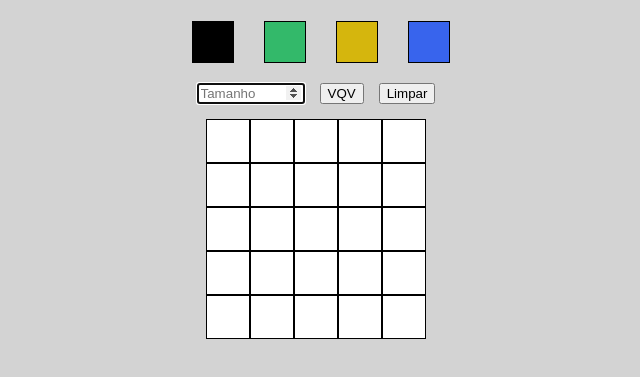
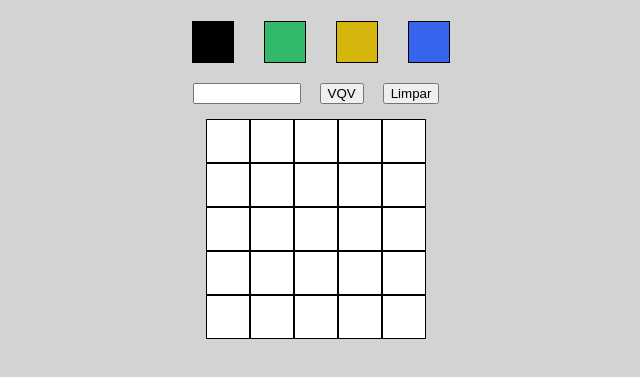
Before and after one commit to danielbped/PixelArt, a plain HTML site: page index.html in a window 1280 px wide. Shown: the part 59-436 px from the top of the page, without its empty margins (324-964 px from the left). Drawn offline with Linux system fonts and the light colour scheme.

Commit message:
Remove funções desnecessarias, e incrementa mesmas funcionalidades no HTML

```diff
--- a/index.html
+++ b/index.html
@@ -14,7 +14,12 @@
       <ul id='color-palette'></ul>
     </section>
 
-    <div id = 'botoes'></div>
+    <section id = 'botoes'>
+      <input type="text" id = 'board-size' class = 'input-size' focus>
+      <button id = 'generate-board'>VQV</button>
+      <button id = 'clear-board'>Limpar</button>
+    </section>
+    <!-- <div id = 'botoes'></div> -->
 
     <section id='pixel-board'></section>
 
--- a/script.js
+++ b/script.js
@@ -5,10 +5,7 @@ window.onload = function () {
   let tamanhoQuadro = 5;
 
   geraCores();
-  criaInputTamanho();
-  criaBotaoTamanho();
   criaQuadro(tamanhoQuadro);
-  criaBotaoApagar();
   novoQuadro();
   pintaPixel();
   apagar();
@@ -54,6 +51,7 @@ window.onload = function () {
   let botaoTamanho = document.querySelector('#generate-board');
   let inputTamanho = document.querySelector('.input-size');
   botaoTamanho.addEventListener('click', mudaTamanho);
+
   inputTamanho.addEventListener('keyup', function (event) {
     var key = event.which || event.keyCode;
     if (key == 13) {
@@ -101,31 +99,6 @@ window.onload = function () {
     }
   }
 
-  function criaBotaoApagar() {
-    let criaBotao = document.createElement('button');
-    criaBotao.innerHTML = 'Limpar';
-    criaBotao.id = 'clear-board';
-    botoes.appendChild(criaBotao);
-  }
-
-  function criaInputTamanho() {
-    let criaInput = document.createElement('input');
-    criaInput.className = 'input-size';
-    criaInput.id = 'board-size';
-    criaInput.type = 'number';
-    criaInput.min = 1;
-    criaInput.placeholder = 'Tamanho';
-    botoes.appendChild(criaInput).focus();
-  }
-
-  function criaBotaoTamanho() {
-    let criaBotao = document.createElement('button');
-    criaBotao.innerHTML = 'VQV';
-    criaBotao.className = 'botao-tamanho';
-    criaBotao.id = 'generate-board';
-    botoes.appendChild(criaBotao);
-  }
-
   function novoQuadro() {
     let remove = document.querySelectorAll('tr');
     for (let index = 0; index < remove.length; index += 1) {
```
